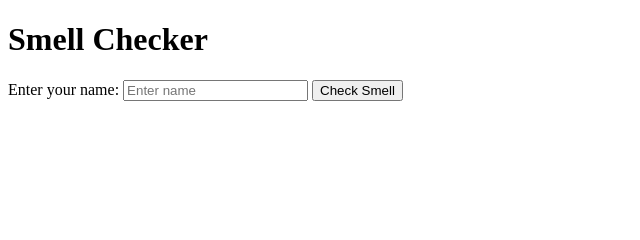
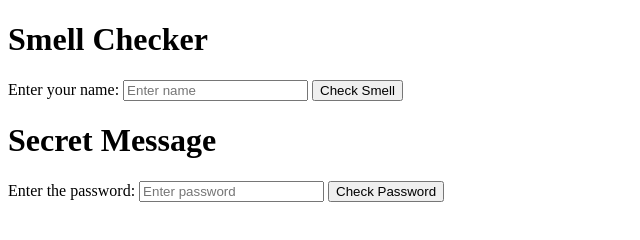
Before and after one commit to masonthehackerman/masonthehackerman.github.io, a plain HTML site: page index.html in a window 1280 px wide. Shown: the whole page, without its empty margins (0-640 px from the left). Drawn offline with Linux system fonts and the light colour scheme.

Commit message:
Password

```diff
--- a/index.html
+++ b/index.html
@@ -6,7 +6,6 @@
     <title>Age Checker</title>
     <script>
         function checkAge() {
-            // Get the value from the input field
             const name = document.getElementById('name').value.trim();
             let message = '';
 
@@ -32,8 +31,19 @@
             else {
                 message = "I don't know how you smell. Please try again"
             }
+            document.getElementById('result').innerText = message;
+        }
+        function checkPassword() {
+            // Get the value from the input field
+            const pass = document.getElementById('password').value.trim();
+            let message = '';
 
-            // Display the message
+            if (pass === "7159") {
+                message = "good work person good good good work";
+            }
+            else {
+                message = "try again"
+            }
             document.getElementById('result').innerText = message;
         }
     </script>
@@ -43,7 +53,12 @@
     <label for="ageInput">Enter your name:</label>
     <input type="string" id="name" placeholder="Enter name" />
     <button onclick="checkAge()">Check Smell</button>
+    <p id="result"></p>
 
-    <p id="result"></p>
+    <h1>Secret Message</h1>
+    <label for="pawsswordInput">Enter the password:</label>
+    <input type="string" id="password" placeholder="Enter password" />
+    <button onclick="checkPassword()">Check Password</button>
+    <p id="passwordResult"></p>
 </body>
 </html>
```
